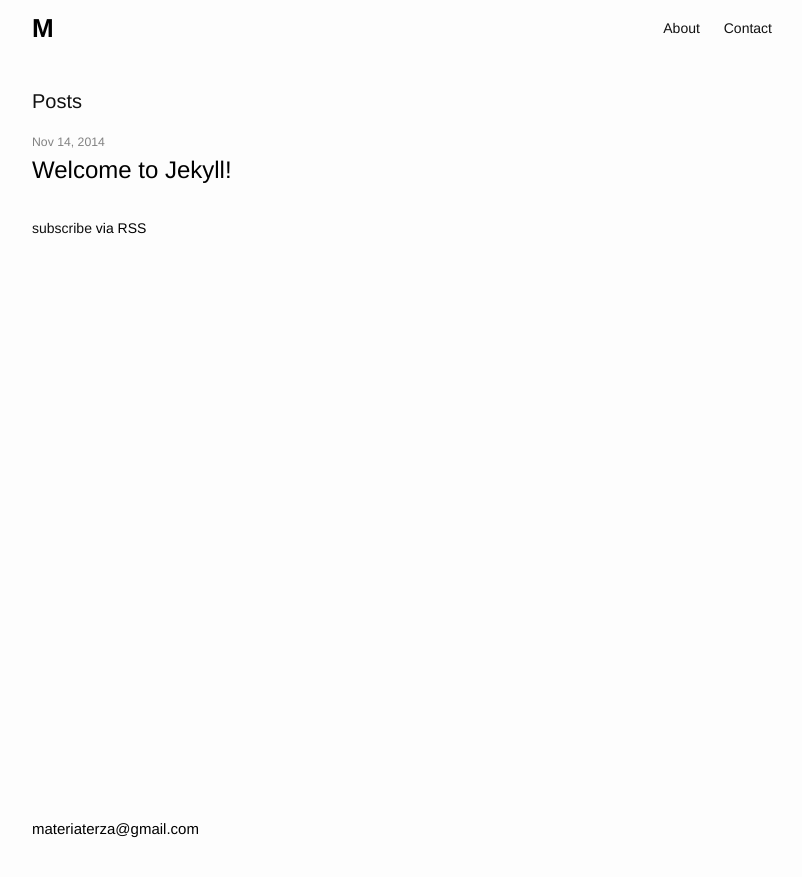
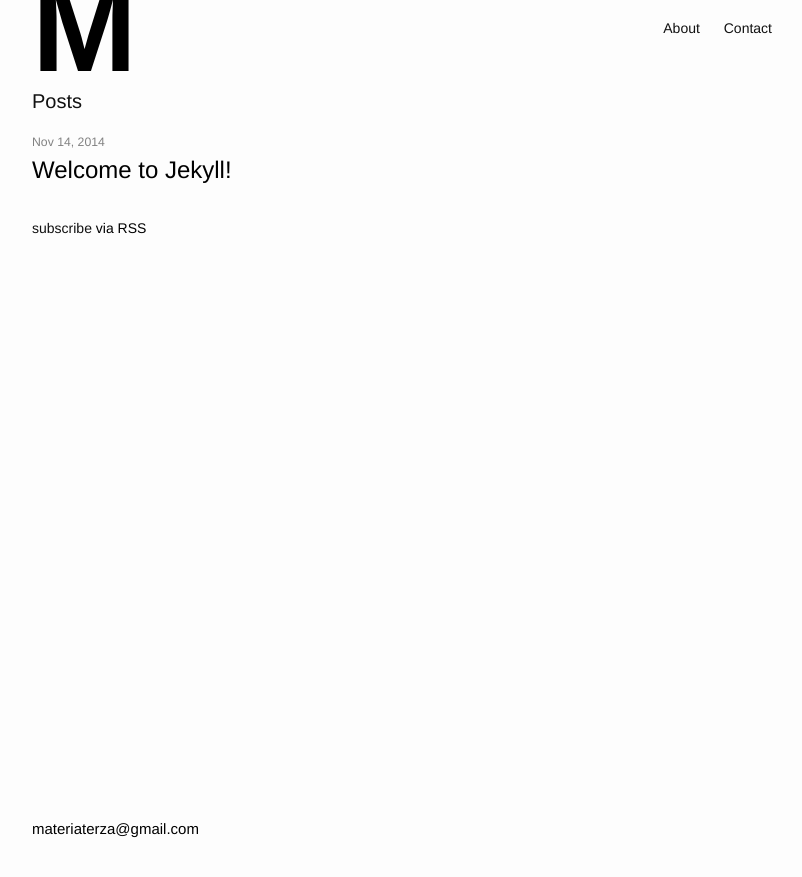
Before and after one commit to fabbbrizio/materiaterza, a Jekyll site: the page built from blog.html, in a window 1280 px wide. Shown: the top 877 px of the page, without its empty margins (238-1040 px from the left). Built offline with Jekyll 4.4.1, drawn with Linux system fonts in a browser that asks for light colours; nearby versions of some CDN libraries.

Commit message:
big logo

```diff
--- a/_sass/_layout.scss
+++ b/_sass/_layout.scss
@@ -9,7 +9,7 @@
 }
 
 .site-title {
-    font-size: 26px;
+    font-size: 126px;
     font-weight: $font-weight-bold;
     line-height: 56px;
     letter-spacing: -1px;
```
